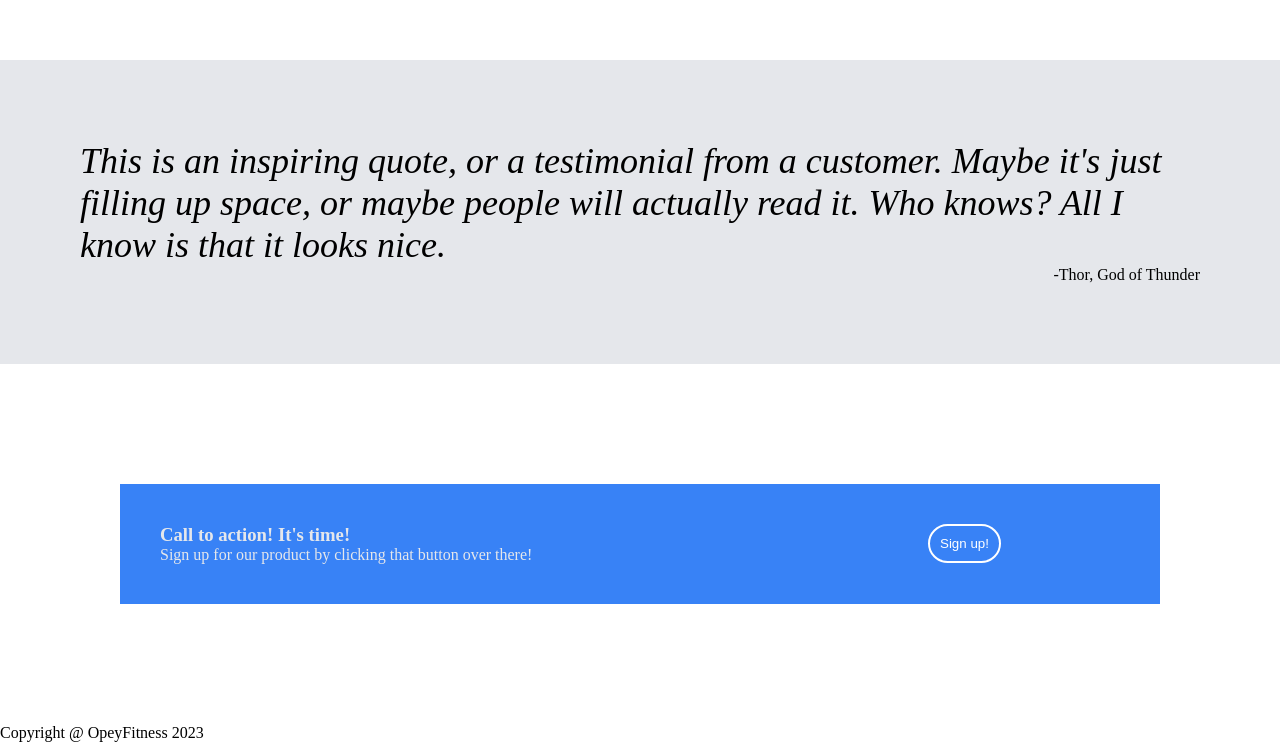
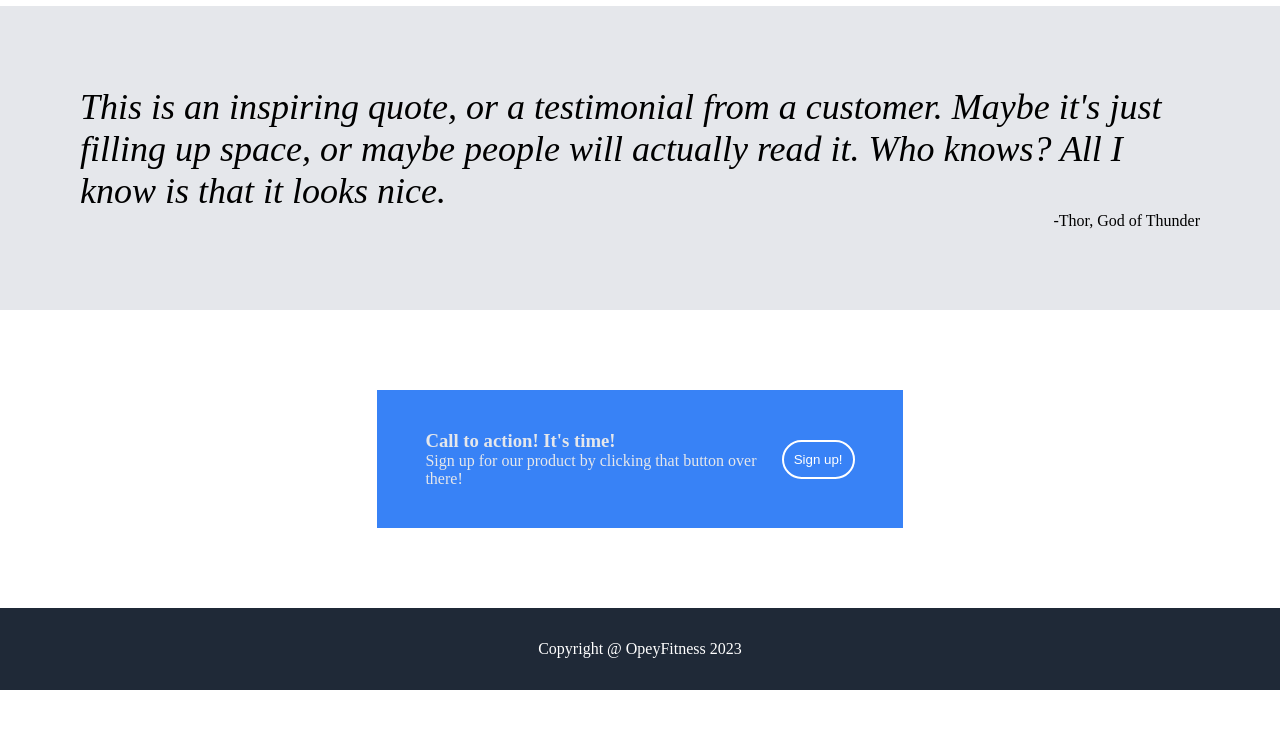
Before and after one commit to Opeycode/opeyfitness, a plain HTML site: page index.html in a window 1280 px wide. Shown: the part 711-1453 px from the top of the page. After the commit the page ends 1401 px from the top, so only its background shows below. Drawn offline with Linux system fonts and the light colour scheme.

Commit message:
styled footer

```diff
--- a/style.css
+++ b/style.css
@@ -65,6 +65,7 @@ h1{
     background-color:rgb(125, 125, 125);
     text-align:center;
     padding:64px;
+    max-width:200px;
 }
 
 #button-top{
@@ -87,6 +88,7 @@ h2{
     display:flex;
     text-align:center;
     padding:63px;
+    justify-content: center;
 }
 
 .box{
@@ -111,13 +113,21 @@ h2{
     text-align:right;
 }
 
+.section-four{
+    display:flex;
+    align-items:center;
+    justify-content: center;
+}
 
 .call-to-action-box{
     display:flex;
     background-color:#3882F6;
     color:#E5E7EB;
     padding:40px;
-    margin:120px;
+    margin:80px;
+    max-width: 500px;
+    justify-content:center;
+    align-items: center;
 }
 
 #button-bottom{
@@ -135,3 +145,11 @@ h2{
     width:80%;
     justify-content:center;
 }
+
+.footer{
+    background-color:#1F2937;
+    text-align:center;
+    padding:32px;
+    color:white;
+    justify-content: center;
+}
```
